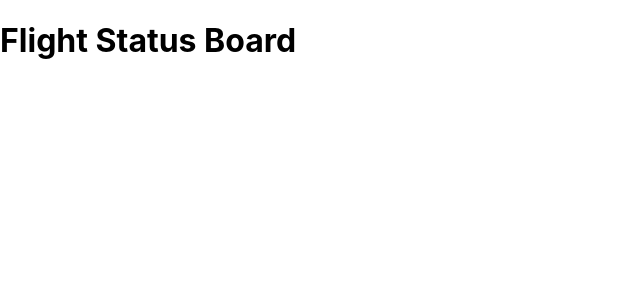
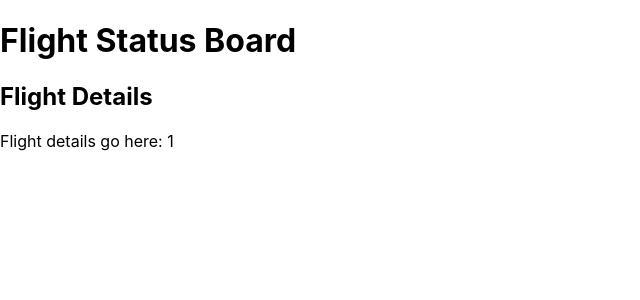
Before and after one commit to azhar-beg/flight-status-board, a React (Create React App) app: page /flight-details/1 in a window 1280 px wide. Before the commit this address had no page. Shown: the top 300 px of the page, without its empty margins (0-640 px from the left). Built offline with nearby package versions, Linux system fonts and the light colour scheme.

Commit message:
Add component to show flight details

```diff
--- a/src/App.tsx
+++ b/src/App.tsx
@@ -2,6 +2,7 @@ import React from 'react';
 import './App.css';
 import { Routes, Route } from 'react-router-dom';
 import Flights from './components/Flights/Flights';
+import FlightDetails from './components/FlightDetails/FlightDetails';
 
 function App() {
   console.log('App');
@@ -10,6 +11,7 @@ function App() {
       <h1>Flight Status Board</h1>
       <Routes>
         <Route path="/" element={<Flights />} />
+        <Route path="/flight-details/:id" element={<FlightDetails />} />
       </Routes>
     </div>
   );
--- /dev/null
+++ b/src/components/FlightDetails/FlightDetails.tsx
@@ -0,0 +1,14 @@
+import React from 'react';
+import { useParams } from 'react-router-dom';
+
+const FlightDetails = () => {
+  const { id } = useParams();
+  return (
+    <div>
+      <h2>Flight Details</h2>
+      <p>Flight details go here: {id}</p>
+    </div>
+  );
+};
+
+export default FlightDetails;
--- a/src/components/Flights/Flights.tsx
+++ b/src/components/Flights/Flights.tsx
@@ -1,4 +1,5 @@
 import React, { useEffect, useState } from 'react';
+import { useNavigate } from 'react-router-dom';
 import { flightServiceClient } from '../../api/httpClient';
 import { formatTime } from '../../utils';
 
@@ -20,6 +21,7 @@ export interface Flight {
 }
 
 const Flights = () => {
+  const navigate = useNavigate();
   const [flights, setFlights] = useState<Flight[]>([]);
   const [error, setError] = useState(false);
   const [loading, setLoading] = useState(true);
@@ -66,7 +68,7 @@ const Flights = () => {
       </thead>
       <tbody>
         {flights.map((flight) => (
-          <tr key={flight.id}>
+          <tr key={flight.id} onClick={() => navigate(`/flight-details/${flight.id}`)}>
             <td>{flight.flightNumber}</td>
             <td>{flight.airline}</td>
             <td>{flight.origin}</td>
```
